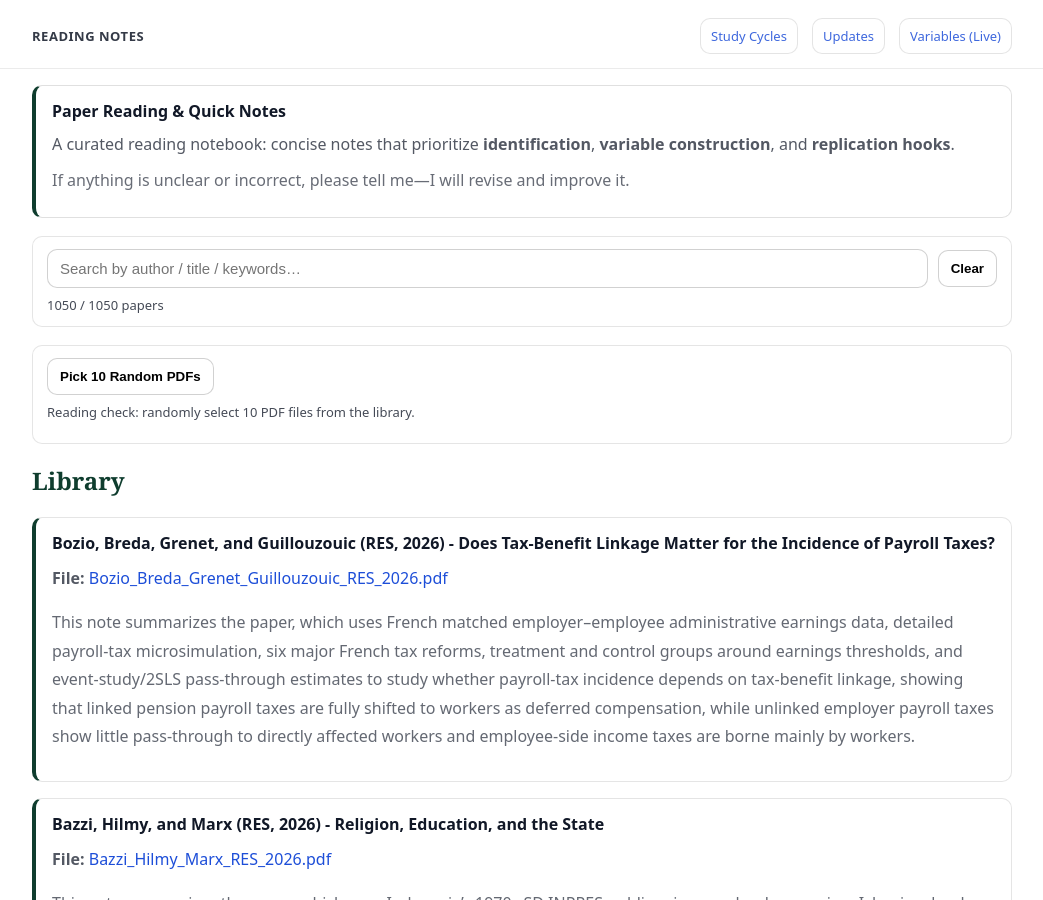
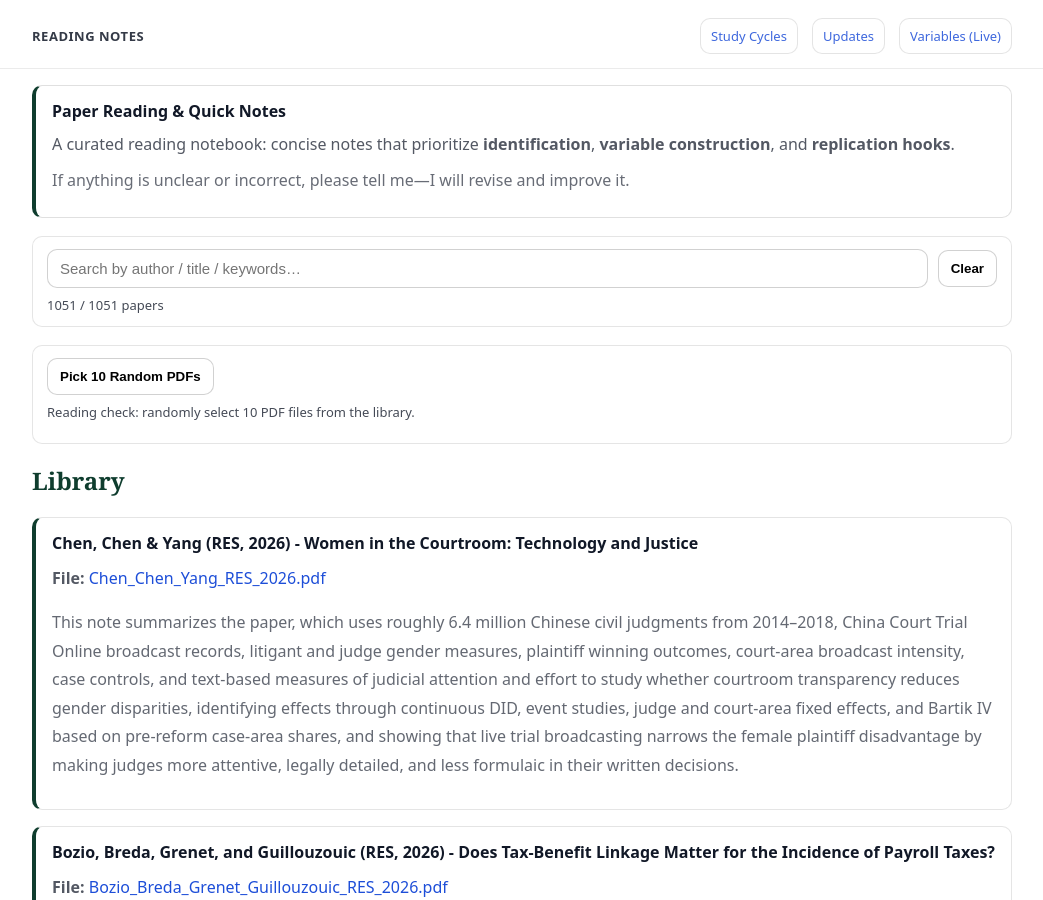
Before and after one commit to yaxinzn/study-archive, a Jekyll site: the page built from reading/index.md, in a window 1280 px wide and 900 px high. Shown: the whole window, without its empty margins (118-1161 px from the left). Built offline with Jekyll 4.4.1, drawn with Linux system fonts in a browser that asks for light colours.

Commit message:
Reading: add/update Chen_Chen_Yang_RES_2026.pdf

```diff
--- a/_data/reading.yml
+++ b/_data/reading.yml
@@ -1,3 +1,7 @@
+- title: "Chen, Chen & Yang (RES, 2026) - Women in the Courtroom: Technology and Justice"
+  file: "Chen_Chen_Yang_RES_2026.pdf"
+  desc: "This note summarizes the paper, which uses roughly 6.4 million Chinese civil judgments from 2014–2018, China Court Trial Online broadcast records, litigant and judge gender measures, plaintiff winning outcomes, court-area broadcast intensity, case controls, and text-based measures of judicial attention and effort to study whether courtroom transparency reduces gender disparities, identifying effects through continuous DID, event studies, judge and court-area fixed effects, and Bartik IV based on pre-reform case-area shares, and showing that live trial broadcasting narrows the female plaintiff disadvantage by making judges more attentive, legally detailed, and less formulaic in their written decisions."
+
 - title: "Bozio, Breda, Grenet, and Guillouzouic (RES, 2026) - Does Tax-Benefit Linkage Matter for the Incidence of Payroll Taxes?"
   file: "Bozio_Breda_Grenet_Guillouzouic_RES_2026.pdf"
   desc: "This note summarizes the paper, which uses French matched employer–employee administrative earnings data, detailed payroll-tax microsimulation, six major French tax reforms, treatment and control groups around earnings thresholds, and event-study/2SLS pass-through estimates to study whether payroll-tax incidence depends on tax-benefit linkage, showing that linked pension payroll taxes are fully shifted to workers as deferred compensation, while unlinked employer payroll taxes show little pass-through to directly affected workers and employee-side income taxes are borne mainly by workers."
```
Also changed, not shown: 1 other file.
